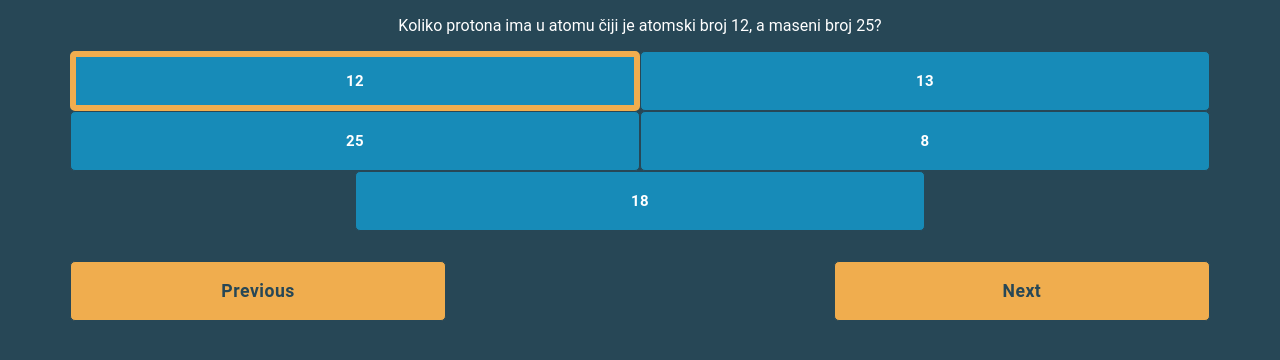
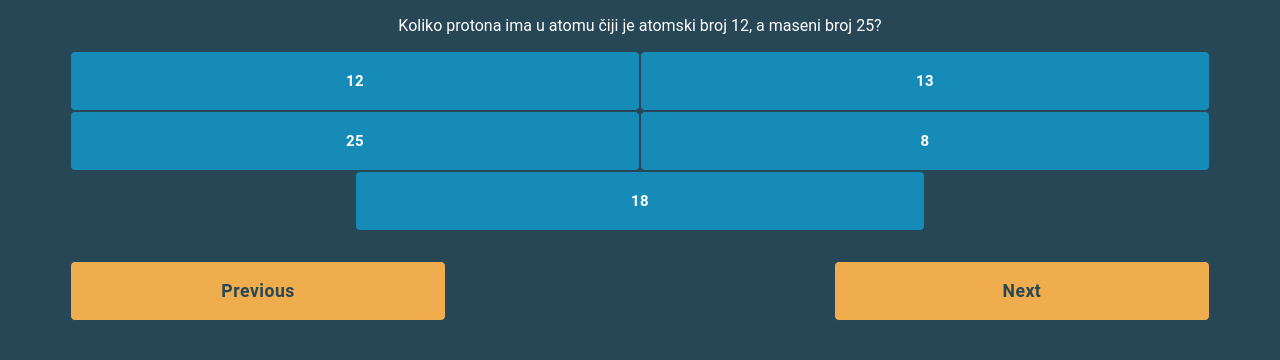
Before and after one commit to sashakojadinovic/reactizz, a React (Create React App) app: page / in a window 1280 px wide. Shown: the top 360 px of the page. Built offline with nearby package versions, Linux system fonts and the light colour scheme.

Commit message:
New Version

```diff
--- a/src/App.css
+++ b/src/App.css
@@ -47,7 +47,9 @@ html {
   letter-spacing: 0.5px;
   border: 1px solid #274756;
 }
-.btn:focus,
+.btn:focus {
+  outline: none;
+}
 .answer-selected {
   border: 6px solid #f0ad4e;
   outline: none;
--- a/src/App.js
+++ b/src/App.js
@@ -3,14 +3,15 @@ import React, { useState, useEffect } from 'react';
 import { SwitchTransition, CSSTransition } from "react-transition-group";
 import Question from './components/Question';
 import './App.css';
-const App = () => {
+function App() {
 
   const [questionData, setQuestions] = useState(null);
   const [questionNumber, setQuestionNumber] = useState(0);
-  const [responses, setResponses] = useState([]);
+
+  //const [responses, setResponses] = useState([]);
   //Ne treba ti responses, ubaci u questionData info da li je odgovor selektovan ili nije
 
-  const initResponses=()=>{
+  /*   const initResponses=()=>{
       if(!questionData){
         return;
       }
@@ -28,7 +29,20 @@ const App = () => {
       });
       setResponses(temp);
 
-  };
+    };*/
+  function updateResponses(questionResponse) {
+    console.log(questionData);
+    const updatedQuestionData = questionData.map((question, index) => {
+      return questionNumber !== index ? question : {...question, answers:question.answers.map((answer,i)=>{
+        console.log("answered:" + answer.anwered);
+        return i===questionResponse?{...answer, answered:answer.answered?false:true}:answer;
+
+      })};
+  });
+
+setQuestions(updatedQuestionData);
+console.log(updatedQuestionData)
+  }
 
 useEffect(() => {
   fetch('data.json')
@@ -39,12 +53,11 @@ const App = () => {
     });
 }, []);
 
-  useEffect(()=>{
+useEffect(() => {
   console.log("questionData Updated!!!");
-    initResponses();
-   },[questionData]);
-
-  const changeQuestion = (step) => {
+  //initResponses();
+}, [questionData]);
+function changeQuestion(step) {
   if (questionNumber + step >= 0 && questionNumber + step < questionData.length) {
     setQuestionNumber(questionNumber + step);
   }
--- a/src/App.less
+++ b/src/App.less
@@ -60,7 +60,10 @@ html{
 
   //.shadow();
 }
-.btn:focus, .answer-selected{
+.btn:focus{
+  outline:none;
+}
+.answer-selected{
   border: 6px solid @yellow;
   outline: none;
 }
--- a/src/components/Answer.js
+++ b/src/components/Answer.js
@@ -1,10 +1,10 @@
-const Answer = (props) => {
-    const answerChanged = ()=>{
+function Answer(props){
+    function answerChanged(){
         props.updateResponses(props.id);
     }
     return (
         <div className="col2">
-            <button onClick={answerChanged} className={`btn answer-btn block ${props.question.correct?"answer-selected":""}  animate`}>{props.question.text}</button>
+            <button onClick={answerChanged} className={`btn answer-btn block ${props.question.answered?"answer-selected":""}  animate`}>{props.question.text}</button>
         </div>
     );
 };
--- a/src/components/Question.js
+++ b/src/components/Question.js
@@ -1,5 +1,5 @@
 import Answer from './Answer';
-const Question = (props) => {
+function Question(props) {
     const loadedQuestion = props.question ? props.question.answers : [];
     return (
 
```
Also changed, not shown: 1 other file (tests, documents, lock files or other folders). Lines whose indentation alone changed are shown as unchanged.
